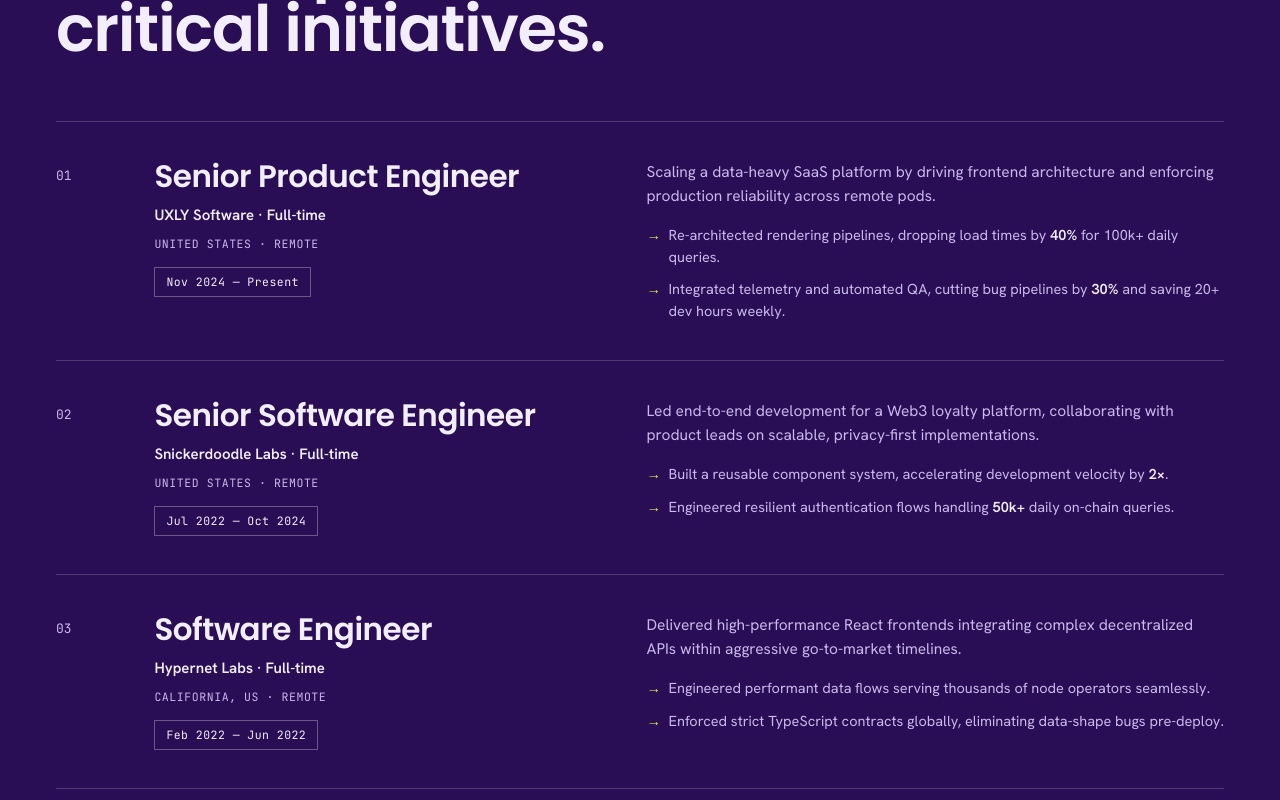
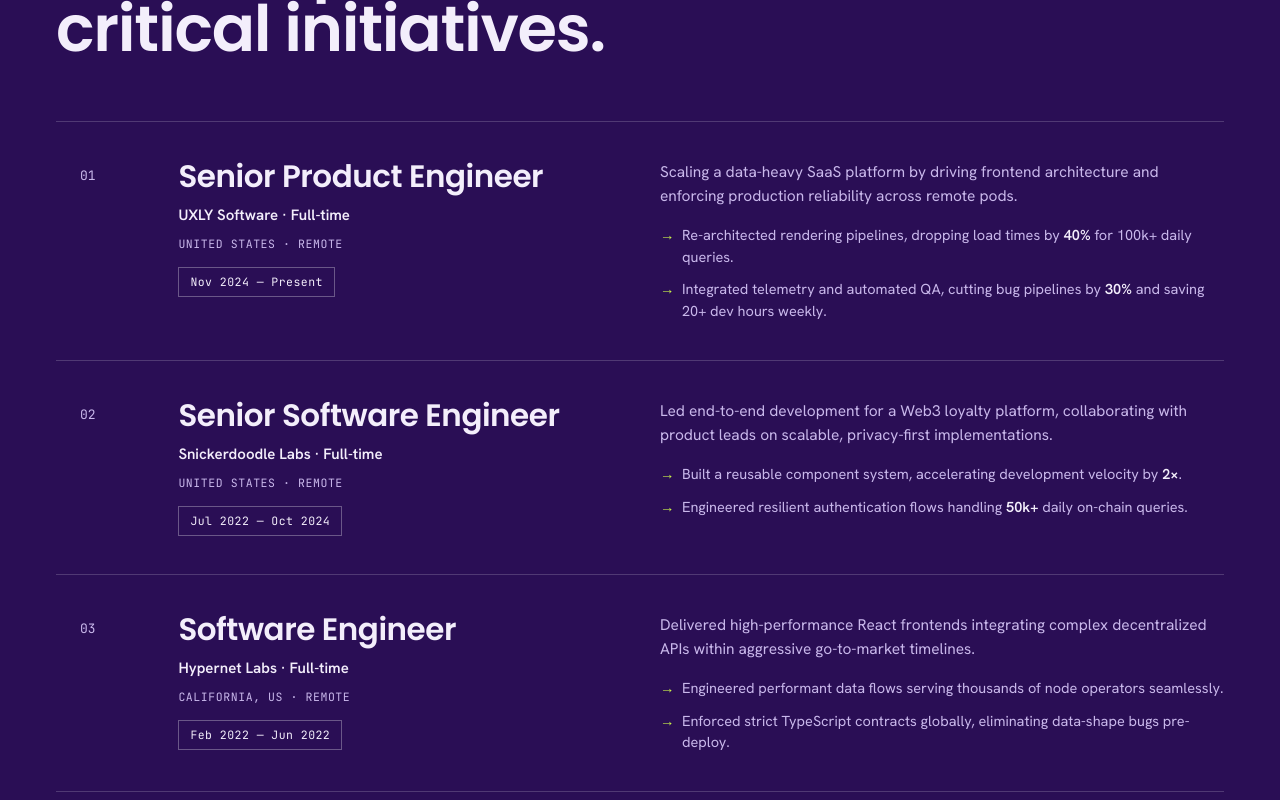
Before and after one commit to atikmahbub/portfolio-2025, a Next.js app: page / in a window 1280 px wide. Shown: the part 2740-3540 px from the top of the page. Built offline with nearby package versions, Linux system fonts and the light colour scheme.

Commit message:
style: enhance exp-row hover effects and adjust padding transitions

```diff
--- a/src/app/globals.css
+++ b/src/app/globals.css
@@ -366,13 +366,13 @@ h1, h2, h3, h4 { margin: 0; font-weight: 600; font-family: var(--serif); }
   display: grid;
   grid-template-columns: 60px 1.1fr 1.4fr;
   gap: clamp(16px, 3vw, 48px);
-  padding: clamp(24px, 3vw, 38px) 0;
+  padding: clamp(24px, 3vw, 38px) 0 clamp(24px, 3vw, 38px) clamp(12px, 2vw, 24px);
   border-top: 1px solid var(--rule);
   align-items: start;
-  transition: padding-left .3s var(--ease);
+  transition: background .25s var(--ease), box-shadow .25s var(--ease);
 }
 .exp-row:last-child { border-bottom: 1px solid var(--rule); }
-.exp-row:hover { padding-left: 12px; }
+.exp-row:hover { background: rgba(109,40,217,0.04); box-shadow: inset 3px 0 0 var(--violet); }
 .exp-row .num { font-family: var(--mono); font-size: 13px; color: var(--ink-3); padding-top: 6px; }
 .exp-role h3 { font-family: var(--serif); font-size: clamp(22px, 2.5vw, 31px); font-weight: 600; line-height: 1.04; letter-spacing: -0.015em; margin-bottom: 12px; }
 .exp-role .co { font-size: 15px; color: var(--ink); font-weight: 600; }
@@ -383,7 +383,7 @@ h1, h2, h3, h4 { margin: 0; font-weight: 600; font-family: var(--serif); }
 .exp-detail li { font-size: 14.5px; color: var(--ink-2); padding-left: 22px; position: relative; line-height: 1.5; }
 .exp-detail li::before { content: "→"; position: absolute; left: 0; color: var(--violet); }
 .exp-detail li b { color: var(--ink); font-weight: 600; }
-@media (max-width: 820px) { .exp-row { grid-template-columns: 40px 1fr; } .exp-detail { grid-column: 1 / -1; } .exp-row:hover { padding-left: 0; } }
+@media (max-width: 820px) { .exp-row { grid-template-columns: 40px 1fr; } .exp-detail { grid-column: 1 / -1; } }
 
 .dark .exp-row { border-top-color: rgba(255,255,255,0.18); }
 .dark .exp-row:last-child { border-bottom-color: rgba(255,255,255,0.18); }
```
